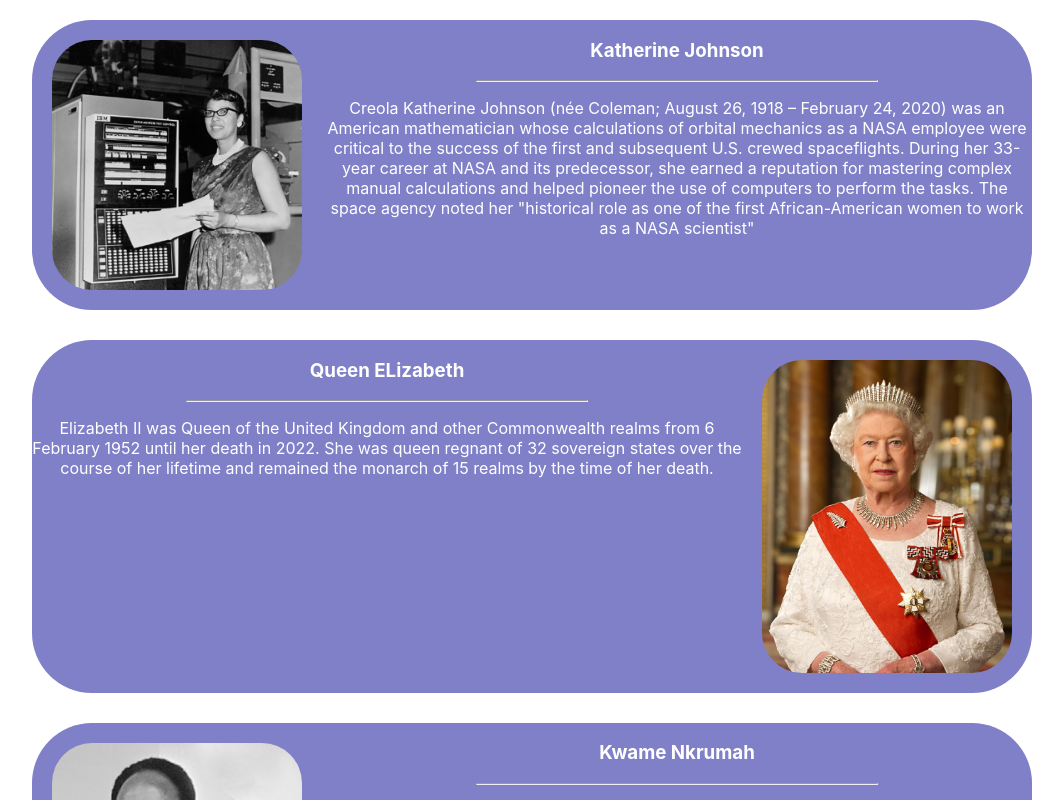
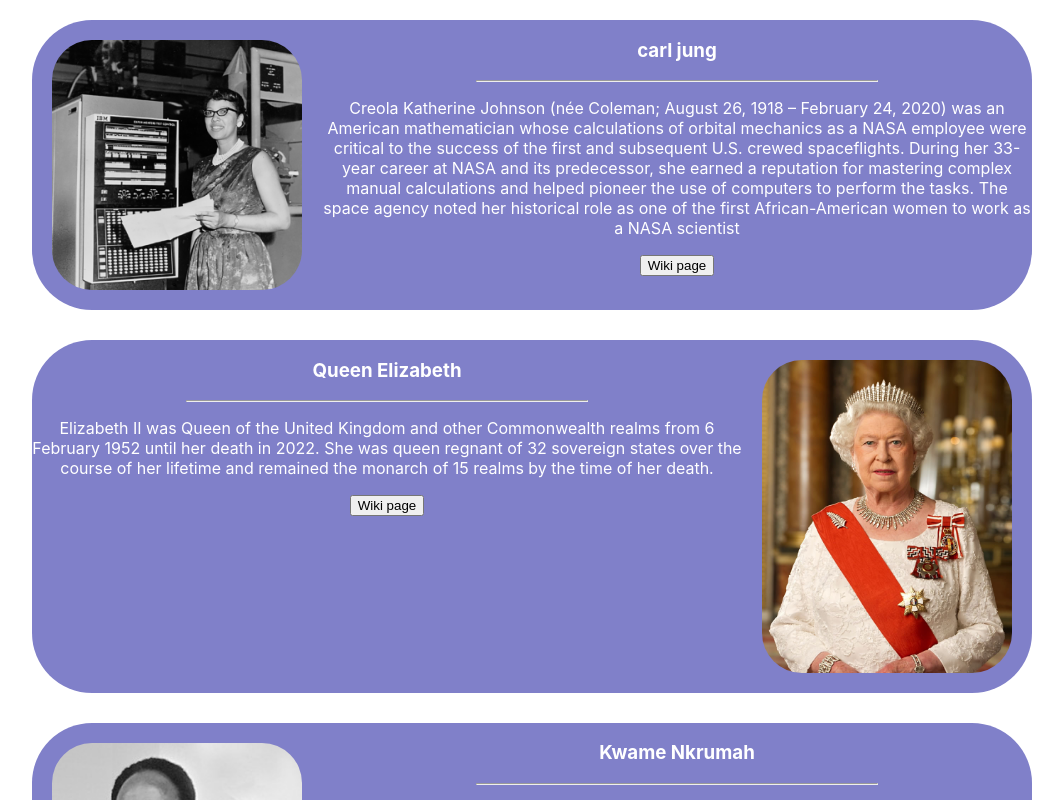
Before and after one commit to kencal20/dbc_reactproject1, a React (Create React App) app: page / in a window 1280 px wide. Shown: the top 800 px of the page, without its empty margins (158-1221 px from the left). Built offline with nearby package versions, Linux system fonts and the light colour scheme.

Commit message:
changing the manual way to using props

```diff
--- a/src/App.js
+++ b/src/App.js
@@ -4,7 +4,7 @@ import queen from './queenElizabeth.jpg'
 import './styles.css'
 import './App.css';
 
-function Profile(props) {
+function Profile1(props) {
   return (
     <div className='container'>
       <img src={props.image} alt={props.alt} />
@@ -12,9 +12,23 @@ function Profile(props) {
         <h3> {props.name} </h3>
         <hr width='400px' />
         <p>{props.description}</p>
-       <button><a href={props.link}></a>Wiki page</button>
+        <button><a href={props.link}></a>Wiki page</button>
       </section>
 
+    </div>
+
+  )
+}
+function Profile2(props) {
+  return (
+    <div className='container'>
+      <section>
+        <h3> {props.name} </h3>
+        <hr width='400px' />
+        <p>{props.description}</p>
+        <button><a href={props.link}></a>Wiki page</button>
+      </section>
+      <img src={props.image} alt={props.alt} />
     </div>
 
   )
@@ -25,53 +39,36 @@ function App() {
   return (
     <div className="App">
       <br />
-      <div className='container'>
-        <img src='kate.jpg' alt='kate' />
-        <section>
-          <h3>
-            Katherine Johnson
-          </h3>
-          <hr width='400px' />
-          <p>Creola Katherine Johnson (née Coleman; August 26, 1918 – February 24, 2020) was an American mathematician whose calculations of orbital mechanics as a NASA employee were critical to the success of the first and subsequent U.S. crewed spaceflights.
-            During her 33-year career at NASA and its predecessor, she earned a reputation for mastering complex manual calculations and helped pioneer the use of computers to perform the tasks.
-            The space agency noted her "historical role as one of the first African-American women to work as a NASA scientist"</p>
-        </section>
-      </div>
-
-      <div className='container'>
-        <section>
-          <h3>
-            Queen ELizabeth
-          </h3>
-          <hr width='400px' />
-          <p>Elizabeth II was Queen of the United Kingdom and other Commonwealth realms from 6 February 1952 until her death in 2022. She was queen regnant of 32 sovereign states over the course of her lifetime and remained the monarch of 15 realms by the time of her death.
-          </p>
-        </section>
-        <img src={queen} alt='queen elizabeth' />
-      </div>
-      <div className='container'>
-        <img src={nkrumah} alt='nkrumah' />
-        <section>
-          <h3>
-            Kwame Nkrumah
-          </h3>
-          <hr width='400px' />
-          <p>Francis Kwame Nkrumah was a Ghanaian politician, political theorist, and revolutionary. He was the first Prime Minister and President of Ghana, having led the Gold Coast to independence from Britain in 1957.
-          </p>
-        </section>
-      </div>
-      <Profile
+      <Profile1
         image="kate.jpg"
-        alt="a pic of carl"
+        alt="a pic of kate"
         name="carl jung"
         description="
-        Creola Katherine Johnson (née Coleman; August 26, 1918 – February 24, 2020) was an American mathematician whose calculations of orbital mechanics as a NASA employee were critical to the success of the first and subsequent U.S. crewed spaceflights.
-          During her 33-year career at NASA and its predecessor, she earned a reputation for mastering complex manual calculations and helped pioneer the use of computers to perform the tasks.
-          The space agency noted her historical role as one of the first African-American women to work as a NASA scientist "
-        link="jhghjg" />
-    </div>
+            Creola Katherine Johnson (née Coleman; August 26, 1918 – February 24, 2020) was an American mathematician whose calculations of orbital mechanics as a NASA employee were critical to the success of the first and subsequent U.S. crewed spaceflights.
+              During her 33-year career at NASA and its predecessor, she earned a reputation for mastering complex manual calculations and helped pioneer the use of computers to perform the tasks.
+              The space agency noted her historical role as one of the first African-American women to work as a NASA scientist "
+        link="jhghjg"
+      />
+
+      <Profile2
+        image={queen}
+        alt="a pic of kate"
+        name="Queen Elizabeth"
+        description="
+      Elizabeth II was Queen of the United Kingdom and other Commonwealth realms from 6 February 1952 until her death in 2022.
+       She was queen regnant of 32 sovereign states over the course of her lifetime and remained the monarch of 15 realms by the time of her death."
+
+      />
 
 
+      <Profile1
+        image={nkrumah}
+        alt="Kwame Nkrumah"
+        name="Kwame Nkrumah"
+        description="Francis Kwame Nkrumah was a Ghanaian politician, political theorist, and revolutionary.
+         He was the first Prime Minister and President of Ghana, having led the Gold Coast to independence from Britain in 1957."
+      />
+</div>
 
   );
 }
```
